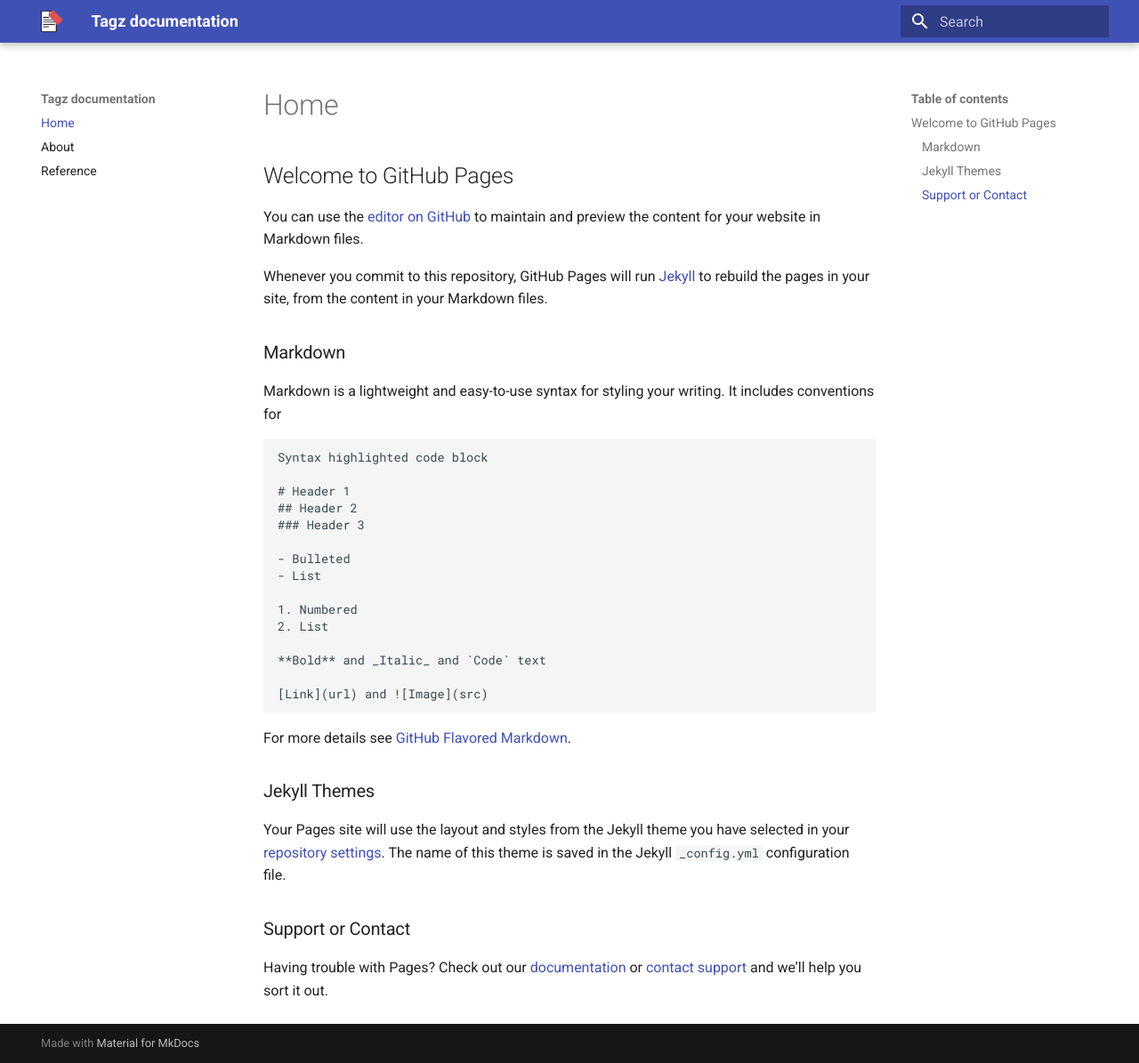
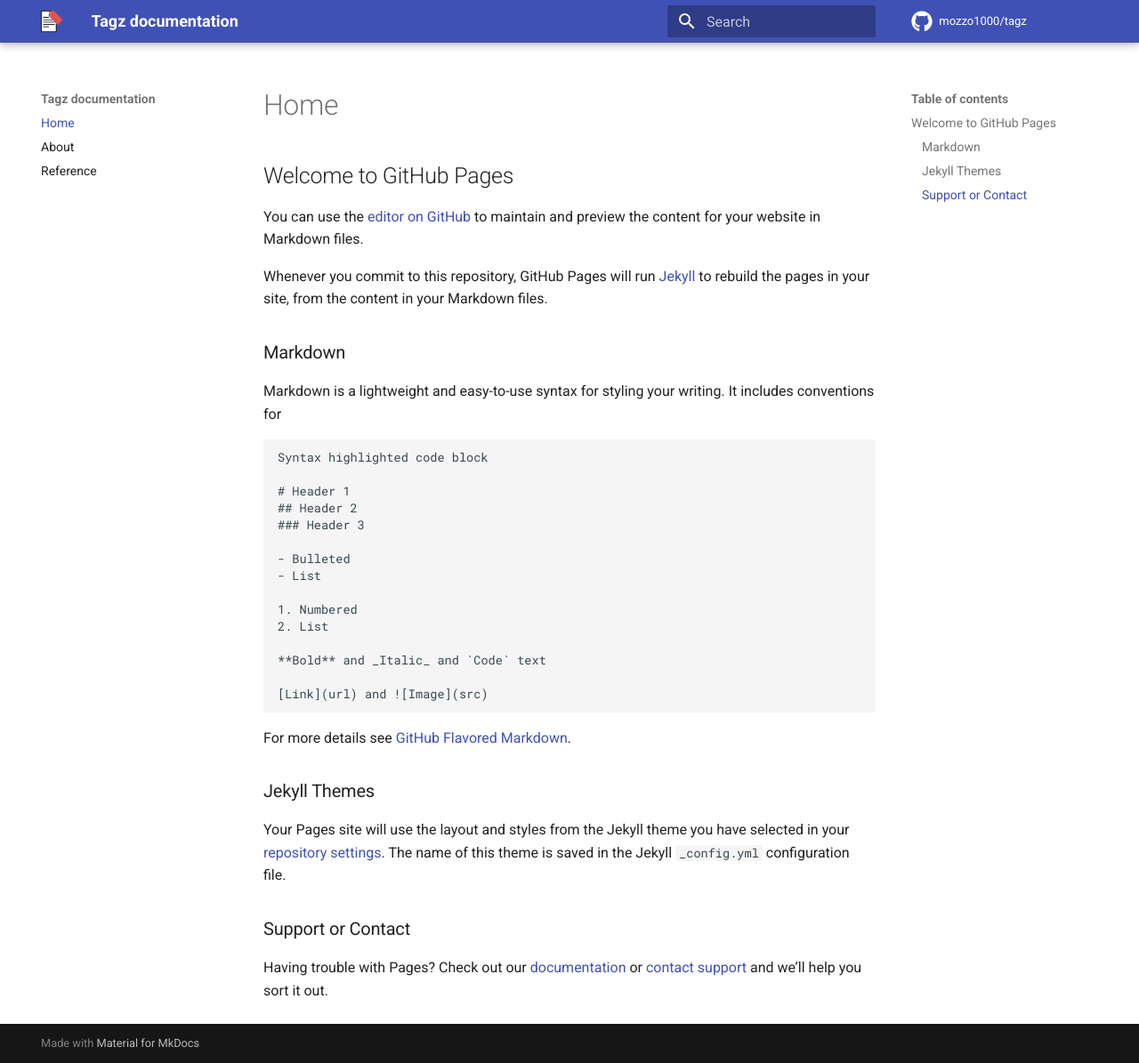
Before and after one commit to Mozzo1000/tagz, an MkDocs documentation site: the page built from docs/index.md, in a window 1280 px wide and 1195 px high. Shown: the whole window at 89% size. Built offline with MkDocs 1.6.1 and Material for MkDocs 9.7.7, drawn with Linux system fonts in a browser that asks for light colours; comment, search, counter and statistics services are not loaded.

Commit message:
Add repo information to docs

```diff
--- a/mkdocs.yml
+++ b/mkdocs.yml
@@ -1,4 +1,6 @@
 site_name: Tagz documentation
+repo_url: https://github.com/mozzo1000/tagz
+repo_name: mozzo1000/tagz
 nav:
     - Home: index.md
     - About: about.md
@@ -7,6 +9,8 @@
   name: material
   favicon: img/favicon.ico
   logo: img/logo.png
+  icon:
+    repo: fontawesome/brands/github
 
 plugins:
     - search
```
